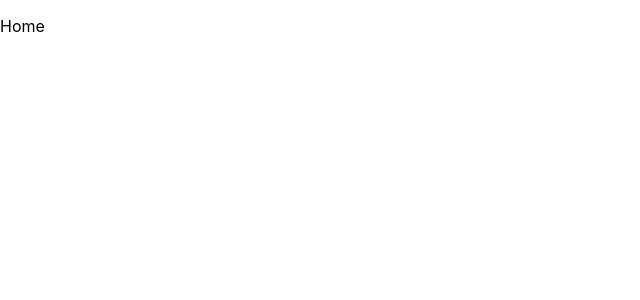
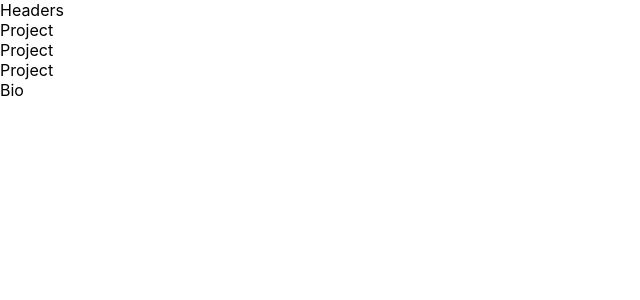
Before and after one commit to AnthonyJCampbell/portfolio-page, a React (Create React App) app: page / in a window 1280 px wide. Shown: the top 300 px of the page, without its empty margins (0-640 px from the left). Built offline with nearby package versions, Linux system fonts and the light colour scheme.

Commit message:
Lay-out for Home

```diff
--- a/src/App.js
+++ b/src/App.js
@@ -1,12 +1,16 @@
 import React from 'react';
 import { BrowserRouter as Router, Route } from 'react-router-dom';
 
+// Components
+import Home from './Components/Home';
+
+// Styling
 import './App.css';
 
 function App() {
   return (
     <Router>
-      <Route path="/" exact component={() => (<p>Home</p>)} />
+      <Route path="/" exact component={props => (<Home {...props} />)} />
     </Router>
   );
 }
--- a/src/Components/Home/ProjectsContainer/ProjectsContainer.js
+++ b/src/Components/Home/ProjectsContainer/ProjectsContainer.js
@@ -1,8 +1,13 @@
 import React from 'react';
+import Project from './Project';
 
 const ProjectsContainer = () => {
   return (
-    <div>ProjectsContainer</div>
+    <div>
+      <Project />
+      <Project />
+      <Project />
+    </div>
   );
 };
 
--- a/src/Components/Home/index.js
+++ b/src/Components/Home/index.js
@@ -1,11 +1,24 @@
+import React from 'react';
+
 import Bio from './Bio/Bio';
 import Header from './Header/Header';
-import Project from './ProjectsContainer/Project';
 import ProjectsContainer from './ProjectsContainer/ProjectsContainer';
 
-module.exports = {
-  Bio,
-  Header,
-  Project,
-  ProjectsContainer,
+const Home = () => {
+  return (
+    <div>
+      <Header />
+      <ProjectsContainer />
+      <Bio />
+    </div>
+  );
 };
+
+export default Home;
+
+// module.exports = {
+//   Bio,
+//   Header,
+//   Project,
+//   ProjectsContainer,
+// };
```
